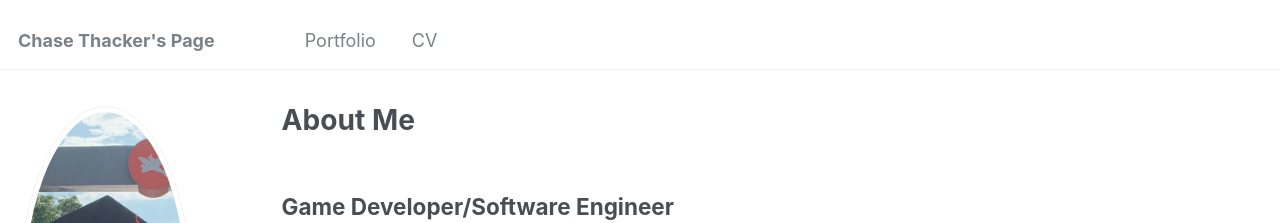
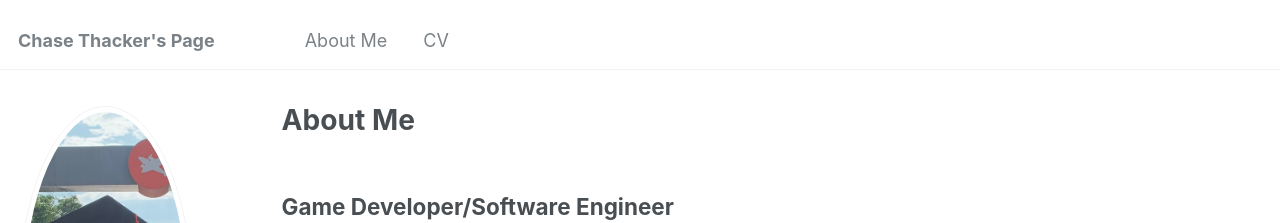
Before and after one commit to thackattack42/thackattack42.github.io, a Jekyll site: the page built from _pages/about.md, in a window 1280 px wide. Shown: the top 223 px of the page. Built offline with Jekyll 4.4.1, drawn with Linux system fonts in a browser that asks for light colours.

Commit message:
Update navigation.yml

```diff
--- a/_data/navigation.yml
+++ b/_data/navigation.yml
@@ -5,8 +5,8 @@
 # prevent it from being included in the site.
 
 main:
-  - title: "Portfolio"
-    url: /portfolio/
+  - title: "About Me"
+    url: /about/
 
   - title: "CV"
     url: /cv/
```
